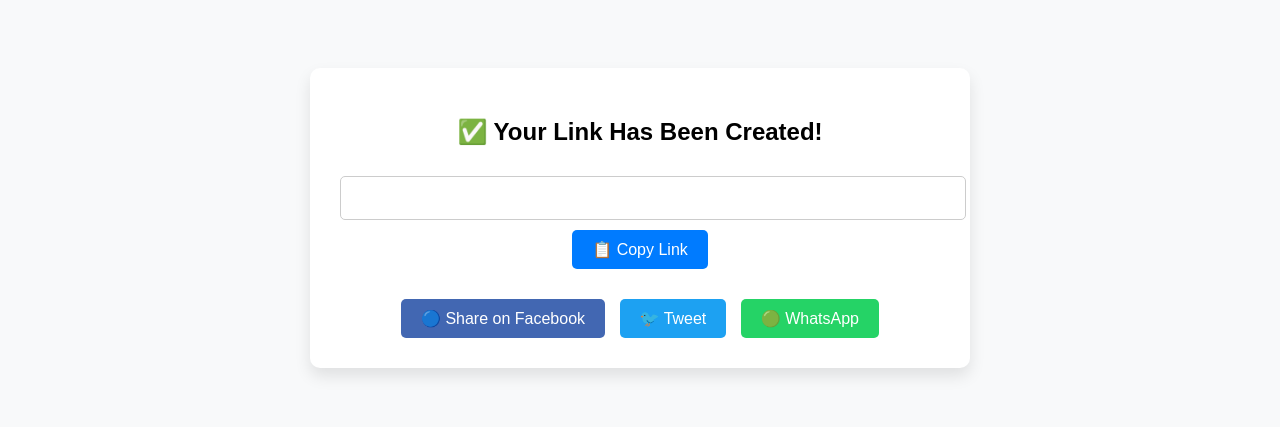
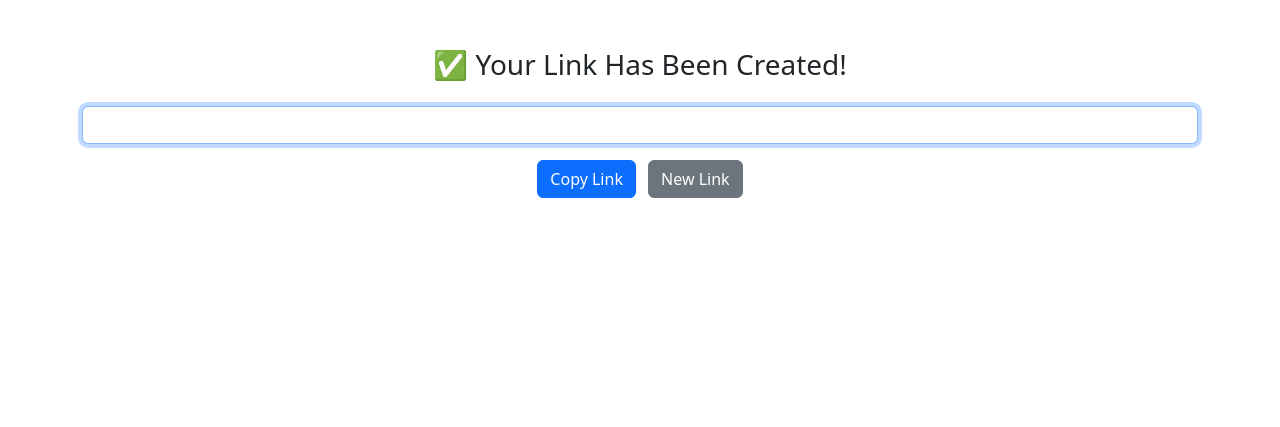
Before and after one commit to antoancms/subfeed, a Flask app: template templates/result.html in a window 1280 px wide. Shown: the top 427 px of the page. Run offline with Flask 3, Linux system fonts and the light colour scheme; the template is opened without the code that fills it, so the values that code supplies are empty.

Commit message:
Update result.html

```diff
--- a/templates/result.html
+++ b/templates/result.html
@@ -1,74 +1,56 @@
-<!-- templates/result.html -->
 <!DOCTYPE html>
 <html lang="en">
 <head>
-    <meta charset="UTF-8">
-    <title>Link Created</title>
-    <style>
-        body {
-            background: #f8f9fa;
-            font-family: Arial, sans-serif;
-            text-align: center;
-            padding: 60px 20px;
-        }
-        .card {
-            background: #fff;
-            padding: 30px;
-            max-width: 600px;
-            margin: auto;
-            border-radius: 10px;
-            box-shadow: 0 8px 16px rgba(0,0,0,0.1);
-        }
-        input {
-            width: 100%;
-            padding: 12px;
-            font-size: 16px;
-            margin-top: 10px;
-            border: 1px solid #ccc;
-            border-radius: 5px;
-        }
-        button, a.share-btn {
-            display: inline-block;
-            background: #007BFF;
-            color: #fff;
-            border: none;
-            padding: 10px 20px;
-            margin: 10px 5px 0;
-            border-radius: 5px;
-            font-size: 16px;
-            cursor: pointer;
-            text-decoration: none;
-        }
-        a.share-btn.facebook { background: #4267B2; }
-        a.share-btn.twitter  { background: #1DA1F2; }
-        a.share-btn.whatsapp { background: #25D366; }
-        button:hover, a.share-btn:hover {
-            opacity: 0.9;
-        }
-    </style>
+  <meta charset="UTF-8">
+  <meta name="viewport" content="width=device-width, initial-scale=1">
+  <title>Link Created – SubFeed</title>
+  <link href="https://cdn.jsdelivr.net/npm/bootstrap@5.3.2/dist/css/bootstrap.min.css" rel="stylesheet">
 </head>
-<body>
-    <div class="card">
-        <h2>✅ Your Link Has Been Created!</h2>
-        <input type="text" id="preview-url" value="{{ full_url }}" readonly>
-        <br>
-        <button onclick="copyLink()">📋 Copy Link</button>
+<body class="bg-white">
+  <div class="container py-5 text-center">
+    <h3 class="mb-4">✅ Your Link Has Been Created!</h3>
+    <!-- Generated Link Input -->
+    <input id="generatedLink" type="text" class="form-control text-center mb-3" value="{{ full_url }}" readonly>
 
-        <div style="margin-top: 20px;">
-            <a class="share-btn facebook" href="https://www.facebook.com/sharer/sharer.php?u={{ full_url }}" target="_blank">🔵 Share on Facebook</a>
-            <a class="share-btn twitter" href="https://twitter.com/intent/tweet?url={{ full_url }}" target="_blank">🐦 Tweet</a>
-            <a class="share-btn whatsapp" href="https://api.whatsapp.com/send?text={{ full_url }}" target="_blank">🟢 WhatsApp</a>
-        </div>
+    <!-- Action Buttons -->
+    <div class="mb-4">
+      <button id="copyBtn" class="btn btn-primary me-2">Copy Link</button>
+      <a href="{{ url_for('create') }}" class="btn btn-secondary">New Link</a>
     </div>
 
-    <script>
-        function copyLink() {
-            const input = document.getElementById("preview-url");
-            input.select();
-            input.setSelectionRange(0, 99999);
-            document.execCommand("copy");
-            alert("✅ Link copied: " + input.value);
-        }
-    </script>
+    <!-- Optional Social Shares (uncomment if needed) -->
+    <!--
+    <div class="mt-3">
+      <a href="https://www.facebook.com/sharer/sharer.php?u={{ full_url }}" target="_blank" class="btn btn-outline-primary me-2">Share on Facebook</a>
+      <a href="https://twitter.com/intent/tweet?url={{ full_url }}" target="_blank" class="btn btn-outline-info me-2">Tweet</a>
+      <a href="https://wa.me/?text={{ full_url }}" target="_blank" class="btn btn-outline-success">WhatsApp</a>
+    </div>
+    -->
+  </div>
+
+  <!-- Copy-to-Clipboard & Auto-Select Script -->
+  <script>
+    // Auto-select the link on load
+    window.addEventListener('DOMContentLoaded', () => {
+      const input = document.getElementById('generatedLink');
+      input.focus();
+      input.select();
+    });
+
+    // Copy to clipboard without alert
+    document.getElementById('copyBtn').addEventListener('click', async () => {
+      const link = document.getElementById('generatedLink').value;
+      try {
+        await navigator.clipboard.writeText(link);
+        const btn = document.getElementById('copyBtn');
+        btn.textContent = 'Copied!';
+        setTimeout(() => btn.textContent = 'Copy Link', 2000);
+      } catch (err) {
+        console.error('Copy failed', err);
+      }
+    });
+  </script>
+
+  <script src="https://cdn.jsdelivr.net/npm/bootstrap@5.3.2/dist/js/bootstrap.bundle.min.js"></script>
 </body>
 </html>
```
